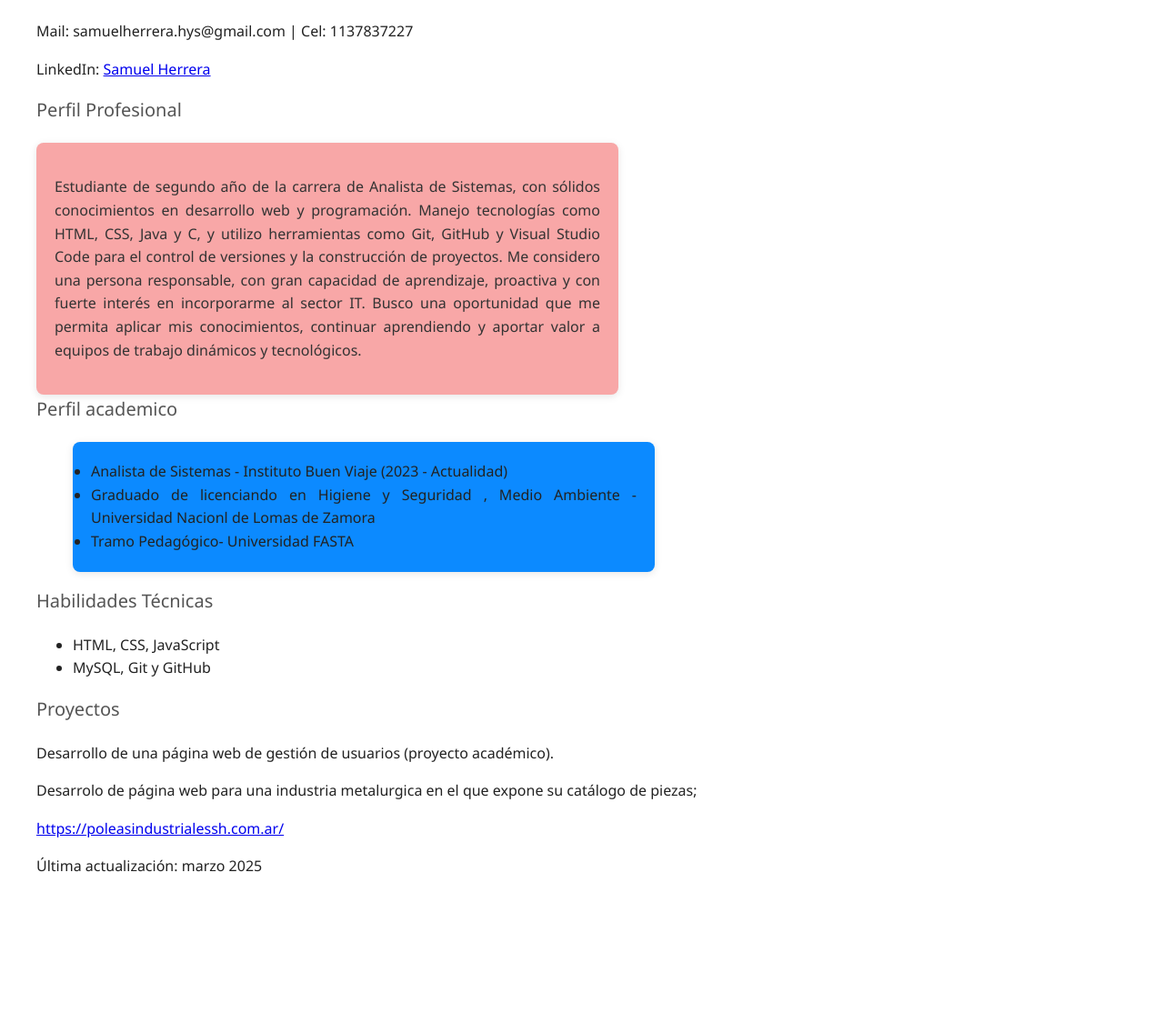
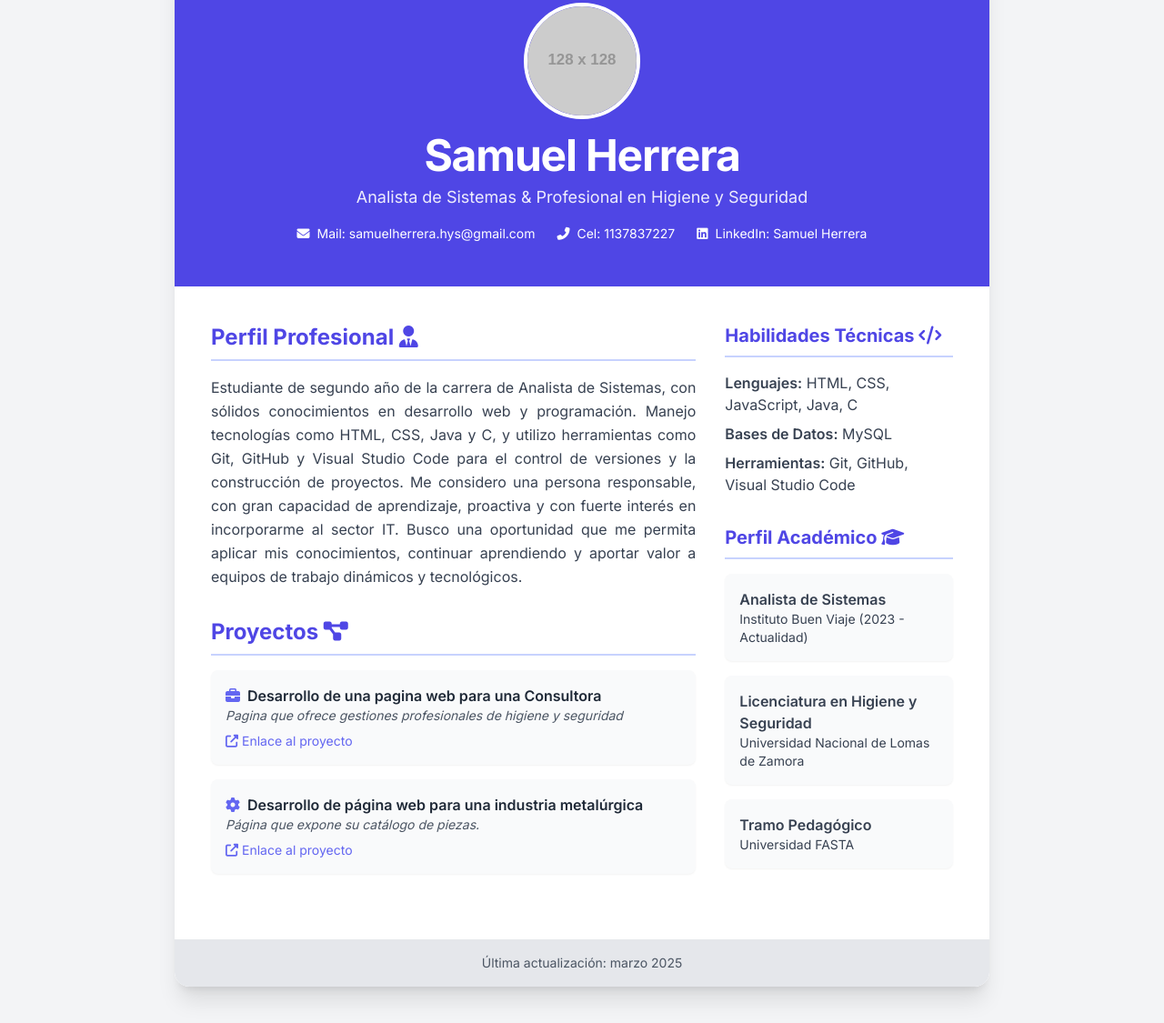
Before and after one commit to samuelcode2/CV-Samuel-Herrera, a plain HTML site: page index.html in a window 1280 px wide. Shown: the part 85-1210 px from the top of the page at 91% size. Before the commit the page ends 1091 px from the top, so only its background shows below. Drawn offline with nearby package versions, Linux system fonts and the light colour scheme; placeholder pictures from the web are drawn by us.

Commit message:
se corrigió el formato y se uso stilos en linea

```diff
--- a/index.html
+++ b/index.html
@@ -1,60 +1,116 @@
 <!DOCTYPE html>
-<html>
+<html lang="es">
 <head>
-	<meta charset="utf-8">
-	<meta name="viewport" content="width=device-width, initial-scale=1">
-	<link rel="stylesheet" href="style.css">
+    <meta charset="UTF-8">
+    <meta name="viewport" content="width=device-width, initial-scale=1.0">
     <title>CV Samuel Herrera</title>
+    <script src="https://cdn.tailwindcss.com"></script>
+    <link rel="stylesheet" href="https://cdnjs.cloudflare.com/ajax/libs/font-awesome/6.4.0/css/all.min.css">
+    <style>
+        /* Estilo para la fuente del CV */
+        @import url('https://fonts.googleapis.com/css2?family=Inter:wght@400;500;600;700&display=swap');
+        body {
+            font-family: 'Inter', sans-serif;
+            background-color: #f3f4f6; /* Un gris claro para el fondo */
+        }
+    </style>
 </head>
-<body>
-	<header>
-	  <h1 class="nombre">Samuel Herrera</h1>
-	  <p>Mail: samuelherrera.hys@gmail.com | Cel: 1137837227 </p>
-	  <p>LinkedIn: <a href="https://www.linkedin.com/in/samuel-herrera-9830991b2/" target="_blank">Samuel Herrera</a></p>
-
+<body class="p-4 md:p-10">
+    <div class="max-w-4xl mx-auto bg-white shadow-xl rounded-2xl overflow-hidden">
+        <header class="bg-indigo-600 text-white p-8 sm:p-12 text-center rounded-t-2xl">
+            <div class="flex flex-col items-center">
+                <img src="https://placehold.co/128x128/ffffff/000000?text=SH" alt="Foto de Perfil" class="w-32 h-32 rounded-full border-4 border-white mb-4">
+                <h1 class="text-4xl sm:text-5xl font-bold tracking-tight mb-2">Samuel Herrera</h1>
+                <p class="text-lg opacity-90">Analista de Sistemas & Profesional en Higiene y Seguridad</p>
+                <div class="mt-4 flex flex-col sm:flex-row sm:space-x-6 space-y-2 sm:space-y-0 text-sm">
+                    <a href="mailto:samuelherrera.hys@gmail.com" class="hover:underline flex items-center justify-center">
+                        <i class="fas fa-envelope mr-2"></i>Mail: samuelherrera.hys@gmail.com
+                    </a>
+                    <span class="flex items-center justify-center">
+                        <i class="fas fa-phone-alt mr-2"></i>Cel: 1137837227
+                    </span>
+                    <a href="https://www.linkedin.com/in/samuel-herrera-9830991b2/" target="_blank" class="hover:underline flex items-center justify-center">
+                        <i class="fab fa-linkedin mr-2"></i>LinkedIn: Samuel Herrera
+                    </a>
+                </div>
+            </div>
         </header>
 
-  <section>
-  <h2 class="titulo">Perfil Profesional</h2>
-  <div class="box">
-    <p class="descripcion">
+        <main class="p-6 sm:p-10 grid grid-cols-1 md:grid-cols-3 gap-8">
+            <div class="md:col-span-2">
+                <section class="mb-8">
+                    <h2 class="text-2xl font-bold text-indigo-600 mb-4 pb-2 border-b-2 border-indigo-200">
+                        Perfil Profesional <i class="fas fa-user-tie"></i>
+                    </h2>
+                    <p class="text-gray-700 leading-relaxed text-justify">
                         Estudiante de segundo año de la carrera de Analista de Sistemas, con sólidos conocimientos en desarrollo web y programación. Manejo tecnologías como HTML, CSS, Java y C, y utilizo herramientas como Git, GitHub y Visual Studio Code para el control de versiones y la construcción de proyectos. Me considero una persona responsable, con gran capacidad de aprendizaje, proactiva y con fuerte interés en incorporarme al sector IT. Busco una oportunidad que me permita aplicar mis conocimientos, continuar aprendiendo y aportar valor a equipos de trabajo dinámicos y tecnológicos.
                     </p>
-  </div>
                 </section>
 
-    <section>
-    	<h2 class="titulo"> Perfil academico </h2>
+                <section class="mb-8">
+                    <h2 class="text-2xl font-bold text-indigo-600 mb-4 pb-2 border-b-2 border-indigo-200">
+                        Proyectos <i class="fas fa-project-diagram"></i>
+                    </h2>
+                    <ul class="space-y-4">
+                        <li class="bg-gray-50 p-4 rounded-lg shadow-sm">
+                            <p class="font-semibold text-gray-800 flex items-center">
+                                <i class="fas fa-briefcase text-indigo-500 mr-2"></i> Desarrollo de una pagina web para una Consultora
+                            </p>
+                            <p class="text-gray-600 text-sm italic">Pagina que ofrece gestiones profesionales de higiene y seguridad</p>
+                            <a href="https://mitz.com.ar/" target="_blank" class="text-indigo-500 hover:text-indigo-700 text-sm mt-2 block flex items-center">
+                                <i class="fas fa-external-link-alt mr-1"></i> Enlace al proyecto
+                            </a>
+                        </li>
+                        <li class="bg-gray-50 p-4 rounded-lg shadow-sm">
+                            <p class="font-semibold text-gray-800 flex items-center">
+                                <i class="fas fa-cog text-indigo-500 mr-2"></i> Desarrollo de página web para una industria metalúrgica
+                            </p>
+                            <p class="text-gray-600 text-sm italic">Página que expone su catálogo de piezas.</p>
+                            <a href="https://poleasindustrialessh.com.ar/" target="_blank" class="text-indigo-500 hover:text-indigo-700 text-sm mt-2 block flex items-center">
+                                <i class="fas fa-external-link-alt mr-1"></i> Enlace al proyecto
+                            </a>
+                        </li>
+                    </ul>
+                </section>
+            </div>
 
-    	<ul>
-			<div class="box2">
-    		     <li>Analista de Sistemas - Instituto Buen Viaje (2023 - Actualidad)</li>
-    		     <li>Graduado de licenciando en Higiene y Seguridad , Medio Ambiente - Universidad Nacionl de Lomas de Zamora</li>
-    		     <li>Tramo Pedagógico- Universidad FASTA</li>
-		    </div>
-    	</ul>
-
-    </section>
-
-    <section>
-    	<h2 class="titulo">Habilidades Técnicas </h2>
-    	<ul>
-    		<li>HTML, CSS, JavaScript</li>
-    		<li>MySQL, Git y GitHub</li>
+            <div class="md:col-span-1">
+                <section class="mb-8">
+                    <h2 class="text-xl font-bold text-indigo-600 mb-4 pb-2 border-b-2 border-indigo-200">
+                        Habilidades Técnicas <i class="fas fa-code"></i>
+                    </h2>
+                    <ul class="space-y-2 text-gray-700">
+                        <li><span class="font-semibold">Lenguajes:</span> HTML, CSS, JavaScript, Java, C</li>
+                        <li><span class="font-semibold">Bases de Datos:</span> MySQL</li>
+                        <li><span class="font-semibold">Herramientas:</span> Git, GitHub, Visual Studio Code</li>
                     </ul>
                 </section>
 
                 <section>
-        <h2 class="titulo">Proyectos</h2>
-        <p>Desarrollo de una página web de gestión de usuarios (proyecto académico).</p>
-		<p>Desarrolo de página web para una industria metalurgica en el que expone su catálogo de piezas;</p>
-		<p><a href="URL">https://poleasindustrialessh.com.ar/</a></p>
+                    <h2 class="text-xl font-bold text-indigo-600 mb-4 pb-2 border-b-2 border-indigo-200">
+                        Perfil Académico <i class="fas fa-graduation-cap"></i>
+                    </h2>
+                    <ul class="space-y-4 text-gray-700">
+                        <li class="bg-gray-50 p-4 rounded-lg shadow-sm">
+                            <p class="font-semibold">Analista de Sistemas</p>
+                            <p class="text-sm">Instituto Buen Viaje (2023 - Actualidad)</p>
+                        </li>
+                        <li class="bg-gray-50 p-4 rounded-lg shadow-sm">
+                            <p class="font-semibold">Licenciatura en Higiene y Seguridad</p>
+                            <p class="text-sm">Universidad Nacional de Lomas de Zamora</p>
+                        </li>
+                        <li class="bg-gray-50 p-4 rounded-lg shadow-sm">
+                            <p class="font-semibold">Tramo Pedagógico</p>
+                            <p class="text-sm">Universidad FASTA</p>
+                        </li>
+                    </ul>
                 </section>
+            </div>
+        </main>
 
-    <footer>
-         <p>Última actualización: marzo 2025</p>
+        <footer class="bg-gray-200 text-gray-600 p-4 text-center rounded-b-2xl">
+            <p class="text-sm">Última actualización: marzo 2025</p>
         </footer>
-
-
+    </div>
 </body>
 </html>
```
Lines whose indentation alone changed are shown as unchanged.
